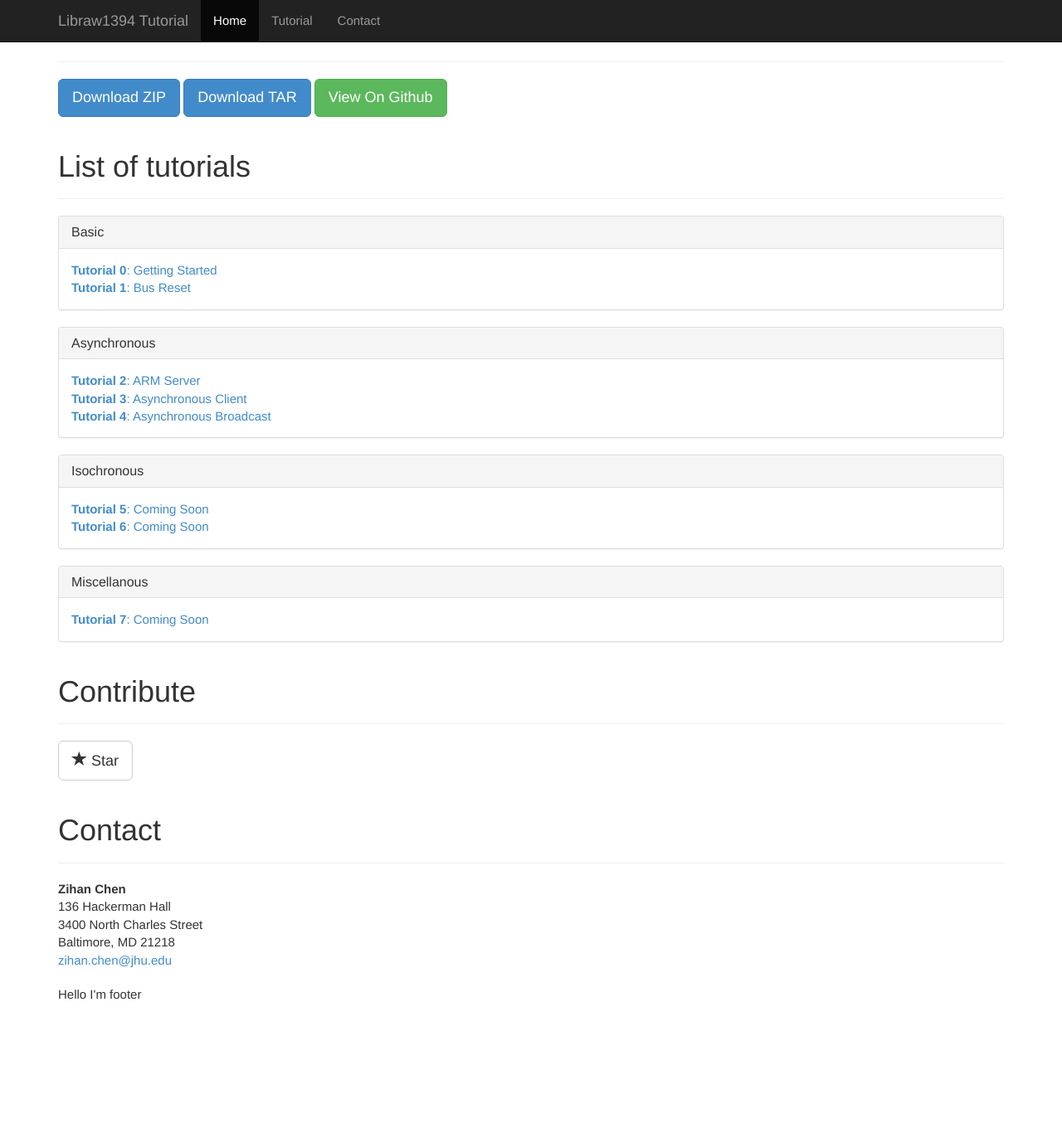
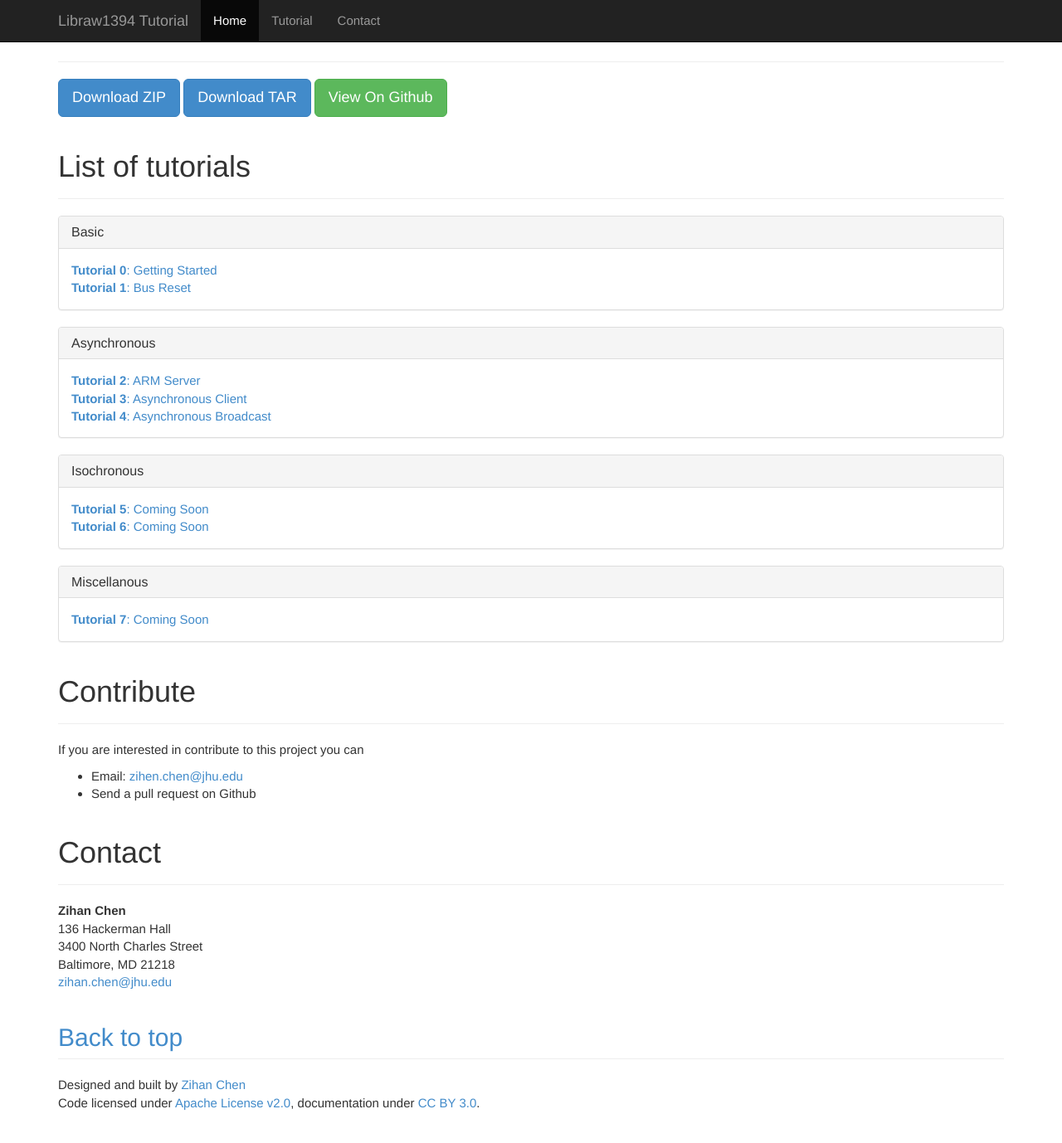
Before and after one commit to zchen24/libraw1394_tutorial, a Jekyll site: the page index.html, which Jekyll copies as it is, in a window 1280 px wide and 1400 px high, scrolled down 216 px. Shown: the top 1378 px of the window at 83% size. Built offline with Jekyll 4.4.1, drawn with Linux system fonts in a browser that asks for light colours; Markdown is read by kramdown in place of the engine named in the settings; before the commit the page ends 1436 px from its top, so only the background shows below that.

Commit message:
updated footer and contribute

```diff
--- a/index.html
+++ b/index.html
@@ -14,6 +14,7 @@
     <style>
       body {
       padding-top: 50px;
+      padding-bottom: 50px;
       font-size: 15px;
       }
     </style>
@@ -112,16 +113,16 @@
         </div>
       </div>
 
-
       <!-- Contact Information -->
       <div class="page-header">
         <h1 id="Contribute">Contribute</h1>
       </div>
 
-      <!-- for fun -->
-      <button type="button" class="btn btn-default btn-lg">
-        <span class="glyphicon glyphicon-star"></span> Star
-      </button>
+      <p>If you are interested in contribute to this project you can</p>
+      <ul>
+        <li>Email: <a href="mailto:zihen.chen@jhu.edu">zihen.chen@jhu.edu</a>
+        <li>Send a pull request on Github
+      </ul>
 
 
       <!-- Contact Information -->
@@ -137,15 +138,20 @@
         <a href="mailto:#">zihan.chen@jhu.edu</a>
       </address>
 
+
+      <!-- Contact Information -->
+      <div class="page-header">
+        <a href="#" class="h2">Back to top</a>
+      </div>
+
+      <!-- FOOTER -->
+      <footer>
+        <p>Designed and built by <a href="https://github.com/zchen24" target="_blank">Zihan Chen</a> <br>
+        Code licensed under <a href="http://www.apache.org/licenses/LICENSE-2.0" target="_blank">Apache License v2.0</a>, documentation under <a href="http://creativecommons.org/licenses/by/3.0/">CC BY 3.0</a>.</p>
+
+      </footer>
+
     </div> <!-- ./container -->
-
-
-    <!-- put footer here -->
-    <footer>
-      <div class="container">
-        <p>Hello I'm footer</p>
-      </div>
-    </footer>
 
 
     <!-- Placed javascript at the end of the doc for fast page loading -->
```
